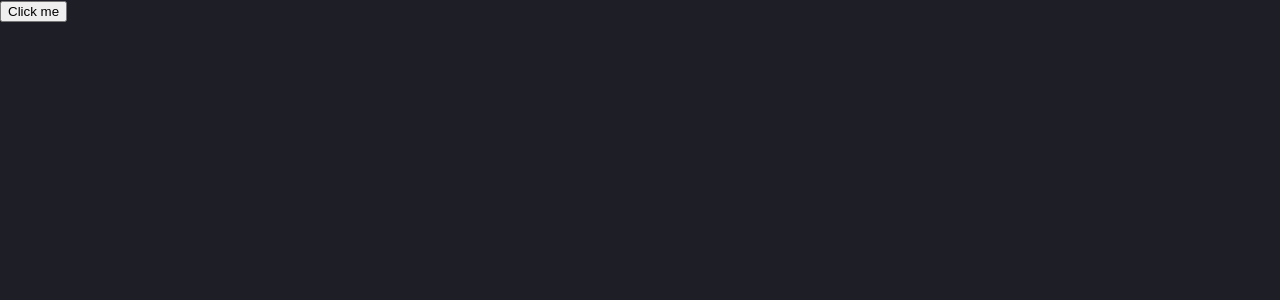
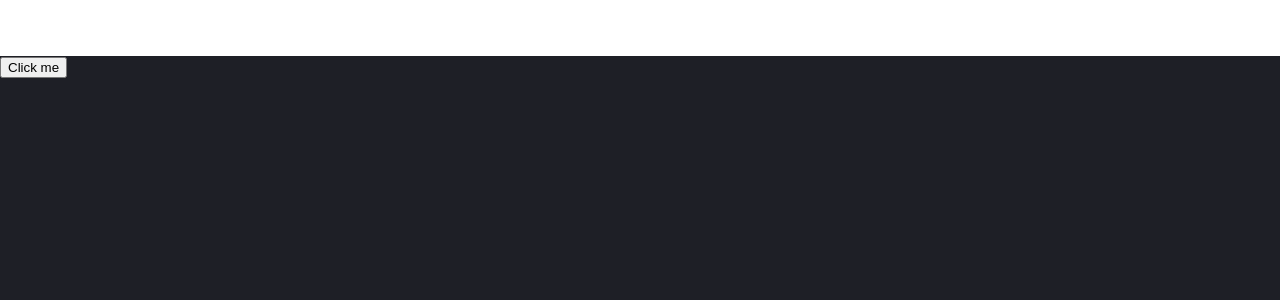
Before and after one commit to alexbeet81/portfolio, a React (Create React App) app: page / in a window 1280 px wide. Shown: the top 300 px of the page. Built offline with nearby package versions, Linux system fonts and the light colour scheme.

Commit message:
created navbar.js

```diff
--- a/src/App.js
+++ b/src/App.js
@@ -1,5 +1,7 @@
 import classes from './App.module.css';
 import { useState } from 'react';
+
+import NavBar from './Components/UI/NavBar';
 
 function App() {
   const [isDarkMode, setIsDarkMode] = useState(true);
@@ -12,6 +14,7 @@ function App() {
 
   return (
     <div className={`${classes.background} ${backgroundClasses}`}>
+      <NavBar />
       <button onClick={darkModeHandler}>Click me</button>
     </div>
   );
--- a/src/Components/UI/NavBar.js
+++ b/src/Components/UI/NavBar.js
@@ -1,5 +1,7 @@
+import classes from './NavBar.module.css'
+
 const NavBar = () => {
-  return <div></div>
+  return <div className={`${classes.navbar} ${classes.navbarDark}`}></div>
 };
 
 export default NavBar;
--- a/src/Components/UI/NavBar.module.css
+++ b/src/Components/UI/NavBar.module.css
@@ -0,0 +1,12 @@
+:root {
+  --navbar-background-dark: #283754;
+}
+
+.navbar {
+  width: 100vw;
+  height: 3.5rem;
+}
+
+.navbarDark {
+  background-color: var(--bg-color-light);
+}
```
